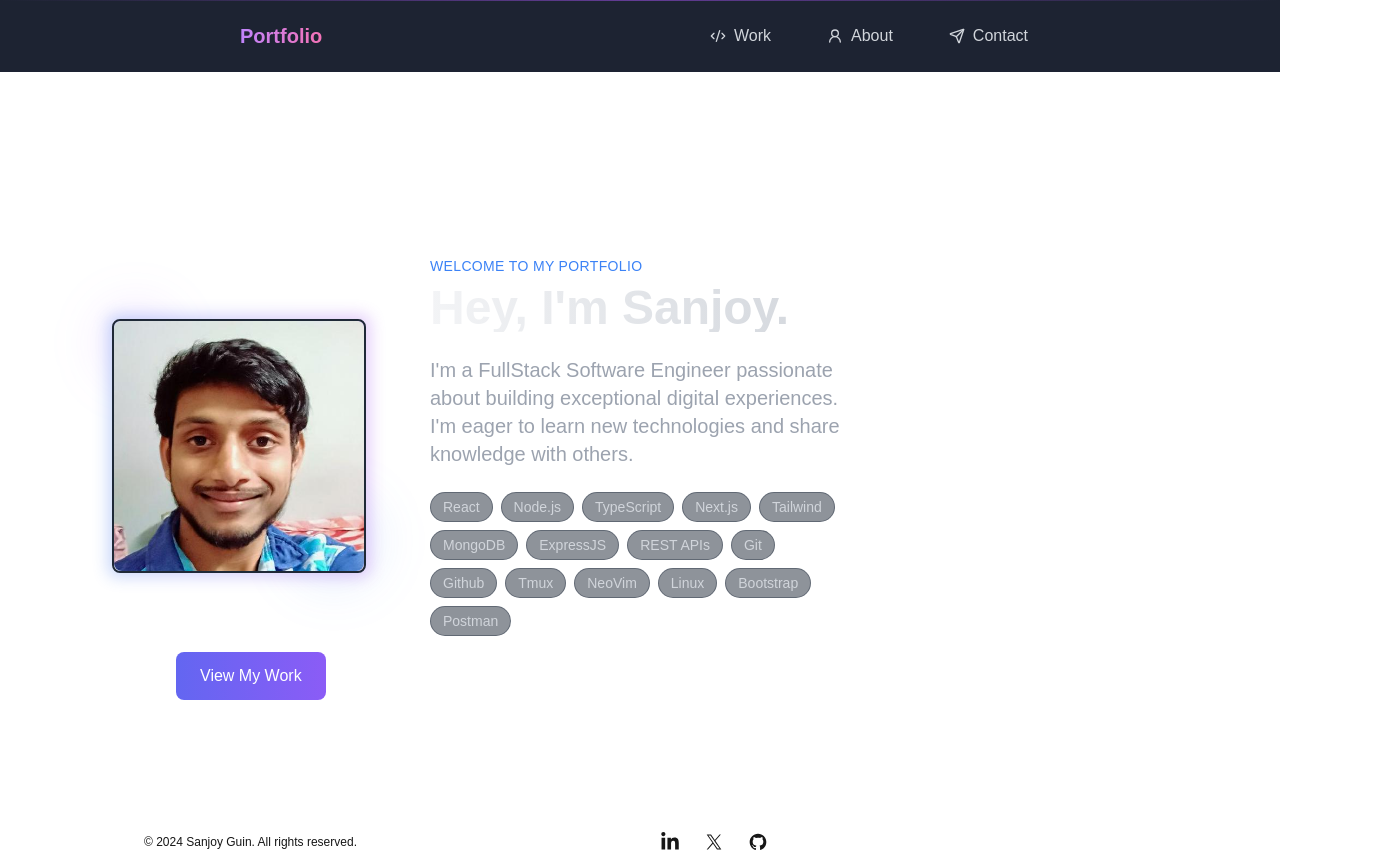
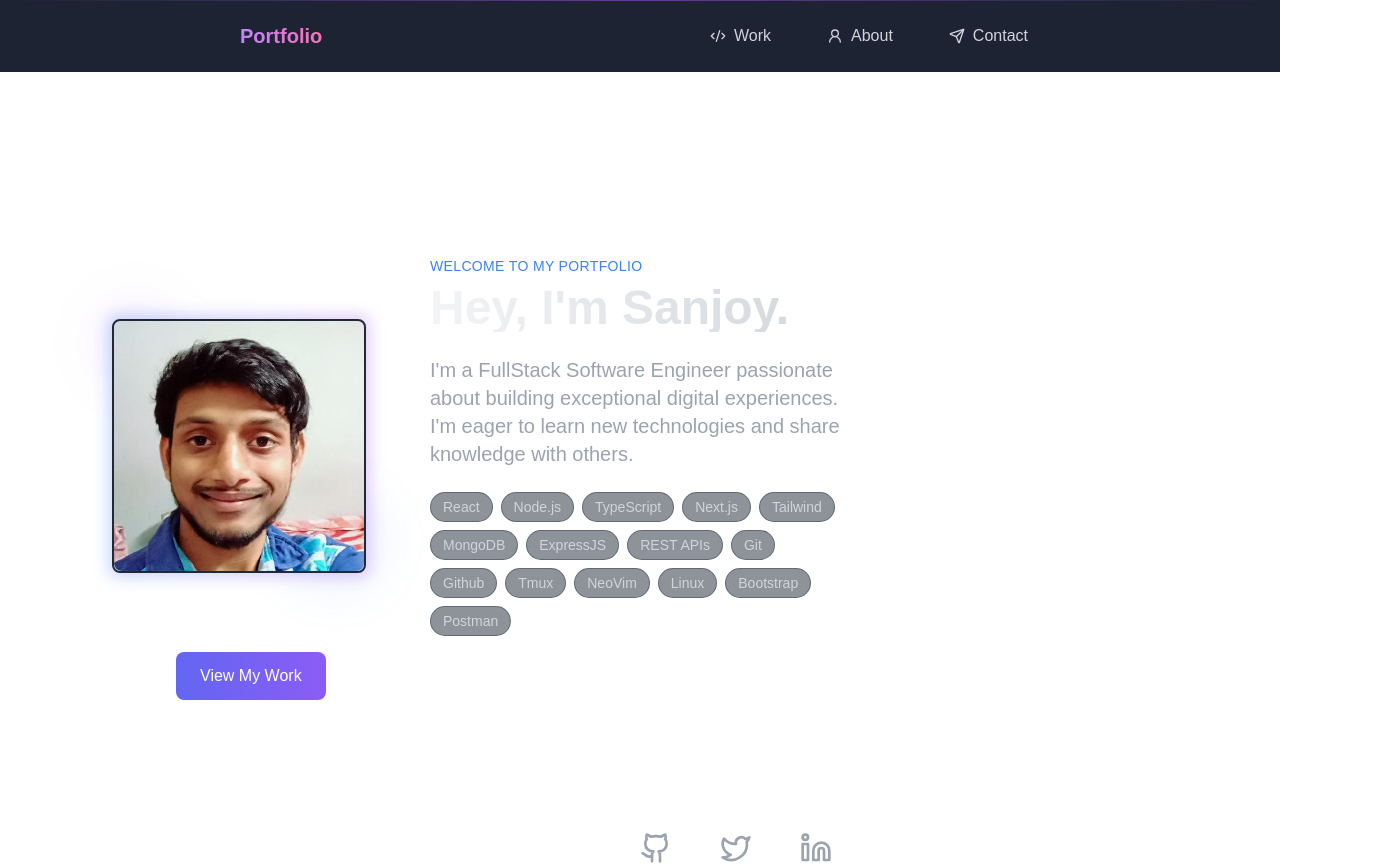
Before and after one commit to Sanjoy-droid/Portfolio, a Next.js app: page / in a window 1280 px wide. Shown: the top 868 px of the page, 1376 px wide, since content can reach past the window. Built offline with nearby package versions, Linux system fonts and the light colour scheme.

Commit message:
add footer

```diff
--- a/app/page.tsx
+++ b/app/page.tsx
@@ -1,11 +1,13 @@
+import Footer from "@/components/Footer";
 import Intro from "../components/Intro";
 export default function Home() {
   return (
     <>
-      <section className="pb-24 pt-40">
+      <section className=" pt-40">
         <div className="container max-w-3xl">
           <Intro />
         </div>
+        <Footer />
       </section>
     </>
   );
--- a/app/work/page.tsx
+++ b/app/work/page.tsx
@@ -85,7 +85,7 @@ const ProjectSection = () => {
               project && (
                 <article
                   key={project?.id}
-                  className="group relative overflow-hidden rounded-xl border border-gray-800/50 bg-gray-900/50 backdrop-blur-sm transition-all duration-300 hover:border-purple-500/30 hover:bg-gray-900/80"
+                  className="group relative overflow-hidden rounded-xl border-[0.5px] border-gray-800/50 bg-gray-900/50 backdrop-blur-sm transition-all duration-300 hover:border-indigo-500  hover:bg-gray-900/80"
                 >
                   {/* Project Image */}
                   <div className="relative h-64 overflow-hidden">
--- a/components/Footer.tsx
+++ b/components/Footer.tsx
@@ -1,69 +1,43 @@
-import { JSX, SVGProps } from "react";
+import React from 'react';
+import Link from 'next/link';
+import { Github, Twitter, Linkedin } from 'lucide-react';
 
-const navigation = [
-  {
-    name: "LinkedIn",
-    href: "https://www.linkedin.com/in/sanjoy-guin-bb3153343/",
-    icon: (props: JSX.IntrinsicAttributes & SVGProps<SVGSVGElement>) => (
-      <svg fill="currentColor" viewBox="0 0 448 512" {...props}>
-        <path
-          fill="currentColor"
-          d="M100.28 448H7.4V148.9h92.88zM53.79 108.1C24.09 108.1 0 83.5 0 53.8a53.79 53.79 0 0 1 107.58 0c0 29.7-24.1 54.3-53.79 54.3zM447.9 448h-92.68V302.4c0-34.7-.7-79.2-48.29-79.2-48.29 0-55.69 37.7-55.69 76.7V448h-92.78V148.9h89.08v40.8h1.3c12.4-23.5 42.69-48.3 87.88-48.3 94 0 111.28 61.9 111.28 142.3V448z"
-        ></path>
-      </svg>
-    ),
-  },
-  {
-    name: "X",
-    href: "https://x.com/Sanjoy_droid",
-    icon: (props: JSX.IntrinsicAttributes & SVGProps<SVGSVGElement>) => (
-      <svg fill="currentColor" viewBox="0 0 24 24" {...props}>
-        <path d="M13.6823 10.6218L20.2391 3H18.6854L12.9921 9.61788L8.44486 3H3.2002L10.0765 13.0074L3.2002 21H4.75404L10.7663 14.0113L15.5685 21H20.8131L13.6819 10.6218H13.6823ZM11.5541 13.0956L10.8574 12.0991L5.31391 4.16971H7.70053L12.1742 10.5689L12.8709 11.5655L18.6861 19.8835H16.2995L11.5541 13.096V13.0956Z" />
-      </svg>
-    ),
-  },
-  {
-    name: "GitHub",
-    href: "https://github.com/Sanjoy-droid",
-    icon: (props: JSX.IntrinsicAttributes & SVGProps<SVGSVGElement>) => (
-      <svg fill="currentColor" viewBox="0 0 24 24" {...props}>
-        <path
-          fillRule="evenodd"
-          d="M12 2C6.477 2 2 6.484 2 12.017c0 4.425 2.865 8.18 6.839 9.504.5.092.682-.217.682-.483 0-.237-.008-.868-.013-1.703-2.782.605-3.369-1.343-3.369-1.343-.454-1.158-1.11-1.466-1.11-1.466-.908-.62.069-.608.069-.608 1.003.07 1.531 1.032 1.531 1.032.892 1.53 2.341 1.088 2.91.832.092-.647.35-1.088.636-1.338-2.22-.253-4.555-1.113-4.555-4.951 0-1.093.39-1.988 1.029-2.688-.103-.253-.446-1.272.098-2.65 0 0 .84-.27 2.75 1.026A9.564 9.564 0 0112 6.844c.85.004 1.705.115 2.504.337 1.909-1.296 2.747-1.027 2.747-1.027.546 1.379.202 2.398.1 2.651.64.7 1.028 1.595 1.028 2.688 0 3.848-2.339 4.695-4.566 4.943.359.309.678.92.678 1.855 0 1.338-.012 2.419-.012 2.747 0 .268.18.58.688.482A10.019 10.019 0 0022 12.017C22 6.484 17.522 2 12 2z"
-          clipRule="evenodd"
-        />
-      </svg>
-    ),
-  },
-];
+const Footer = () => {
+  return (
+    <footer className="container px-4 py-8 md:mx-24   opacity-100">
 
-export default function Footer() {
-  return (
-    <footer className="py-8">
-      <div className="container max-w-3xl">
-        <div className="md:flex md:items-center md:justify-between">
-          <div className="flex justify-center space-x-6 md:order-2">
-            {navigation.map((item) => (
-              <a
-                key={item.name}
-                href={item.href}
+      <div className="flex justify-center space-x-12">
+        <Link
+          href="https://github.com/Sanjoy-droid"
           target="_blank"
-                rel="noreferrer noopener"
-                className="text-muted-foreground hover:text-foreground"
+          className="transform text-gray-400 transition duration-300 hover:scale-110 hover:text-indigo-500"
         >
-                <span className="sr-only">{item.name}</span>
-                <item.icon aria-hidden="true" className="h-5 w-5" />
-              </a>
-            ))}
+          <Github size={32} />
+        </Link>
+        <Link
+          href="https://twitter.com/sanjoy_droid"
+          target="_blank"
+          className="transform text-gray-400 transition duration-300 hover:scale-110 hover:text-indigo-500"
+        >
+          <Twitter size={32} />
+        </Link>
+        <Link
+          href="https://linkedin.com/in/sanjoy-guin-bb3153343"
+          target="_blank"
+          className="transform text-gray-400 transition duration-300 hover:scale-110 hover:text-indigo-500"
+        >
+          <Linkedin size={32} />
+        </Link>
+
       </div>
-          <div className="mt-8 md:order-1 md:mt-0">
-            <p className="text-center text-xs leading-5 text-muted-foreground mx-36">
+      <div className="mt-8 ">
+        <p className="text-center text-sm leading-5 text-muted-foreground">
           &copy; {new Date().getFullYear()} Sanjoy Guin. All rights
           reserved.
         </p>
       </div>
-        </div>
-      </div>
     </footer>
   );
-}
+};
+
+export default Footer;
```
Lines whose indentation alone changed are shown as unchanged.
